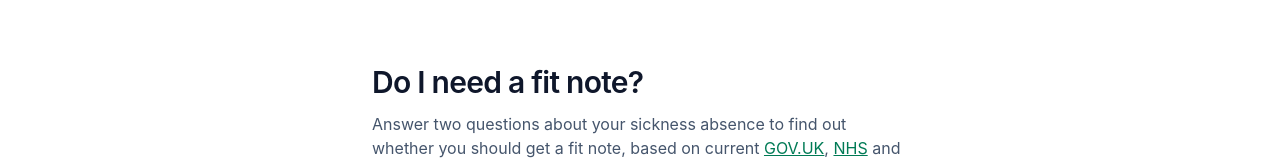
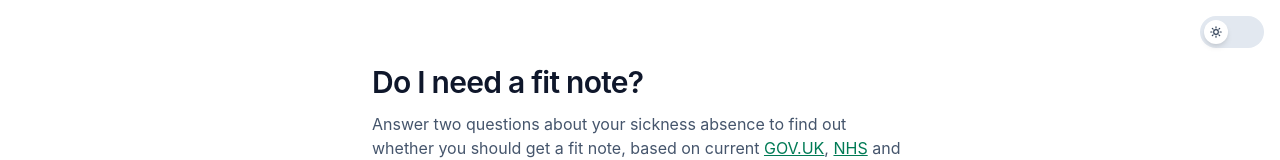
Before and after one commit to c-s-lab/fit_note_calculator, a SvelteKit app: page / in a window 1280 px wide. Shown: the top 160 px of the page. Built offline with nearby package versions, Linux system fonts and the light colour scheme.

Commit message:
style: enable light/dark theme manual toggle
Signed-off-by: c-s-lab <107805995+c-s-lab@users.noreply.github.com>

```diff
--- a/src/routes/+layout.svelte
+++ b/src/routes/+layout.svelte
@@ -1,10 +1,68 @@
 <script lang="ts">
-  import './layout.css';
-  import favicon from '$lib/assets/favicon.svg';
+	import './layout.css';
+	import favicon from '$lib/assets/favicon.svg';
+	import { browser } from '$app/environment';
 
-  let { children } = $props();
+	let { children } = $props();
+
+	type Theme = 'light' | 'dark';
+
+	function getInitialTheme(): Theme {
+		if (!browser) return 'light';
+		const stored = localStorage.getItem('theme');
+		if (stored === 'light' || stored === 'dark') return stored;
+		return window.matchMedia('(prefers-color-scheme: dark)').matches ? 'dark' : 'light';
+	}
+
+	let theme = $state<Theme>(getInitialTheme());
+
+	$effect(() => {
+		if (!browser) return;
+		document.documentElement.classList.toggle('dark', theme === 'dark');
+		localStorage.setItem('theme', theme);
+	});
+
+	function toggleTheme() {
+		theme = theme === 'dark' ? 'light' : 'dark';
+	}
 </script>
 
 <svelte:head><link rel="icon" href={favicon} /></svelte:head>
+
+<button
+	type="button"
+	onclick={toggleTheme}
+	aria-label={theme === 'dark' ? 'Switch to light mode' : 'Switch to dark mode'}
+	aria-pressed={theme === 'dark'}
+	class="fixed top-4 right-4 z-50 inline-flex h-8 w-16 shrink-0 items-center rounded-full bg-slate-200 transition-colors duration-300 dark:bg-slate-700"
+>
+	<span
+		class="absolute left-1 flex h-6 w-6 items-center justify-center rounded-full bg-white text-slate-700 shadow-md transition-transform duration-300 ease-in-out dark:translate-x-8 dark:bg-slate-900 dark:text-slate-100"
+	>
+		{#if theme === 'dark'}
+			<svg xmlns="http://www.w3.org/2000/svg" width="14" height="14" viewBox="0 0 24 24">
+				<path
+					fill="none"
+					stroke="currentColor"
+					stroke-linecap="round"
+					stroke-linejoin="round"
+					stroke-width="2"
+					d="M12 21a9 9 0 0 1-.5-17.986V3c-.354.966-.5 1.911-.5 3a9 9 0 0 0 9 9c.239 0 .254.018.488 0A9 9 0 0 1 12 21"
+				/>
+			</svg>
+		{:else}
+			<svg xmlns="http://www.w3.org/2000/svg" width="14" height="14" viewBox="0 0 24 24">
+				<path
+					fill="none"
+					stroke="currentColor"
+					stroke-linecap="round"
+					stroke-linejoin="round"
+					stroke-width="2"
+					d="M12 5V3m0 18v-2M7.05 7.05L5.636 5.636m12.728 12.728L16.95 16.95M5 12H3m18 0h-2M7.05 16.95l-1.414 1.414M18.364 5.636L16.95 7.05M16 12a4 4 0 1 1-8 0a4 4 0 0 1 8 0"
+				/>
+			</svg>
+		{/if}
+	</span>
+</button>
+
 {@render children()}
-Í
--- a/src/routes/+page.svelte
+++ b/src/routes/+page.svelte
@@ -56,7 +56,7 @@
 	}
 </script>
 
-<main class="mx-auto max-w-xl bg-white px-5 py-12 sm:py-16 dark:bg-slate-900">
+<main class="mx-auto max-w-xl px-5 py-12 sm:py-16">
 	<h1 class="text-3xl font-semibold tracking-tight text-slate-900 dark:text-slate-100">
 		Do I need a fit note?
 	</h1>
--- a/src/routes/layout.css
+++ b/src/routes/layout.css
@@ -1,3 +1,10 @@
 @import 'tailwindcss';
 @plugin '@tailwindcss/forms';
 @plugin '@tailwindcss/typography';
+@custom-variant dark (&:where(.dark, .dark *));
+
+@layer base {
+	body {
+		@apply bg-white dark:bg-slate-900;
+	}
+}
```
